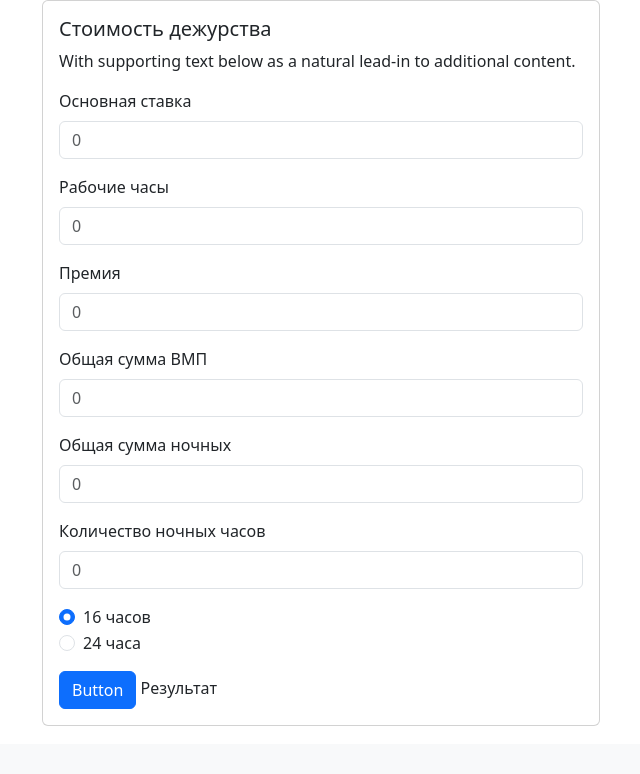
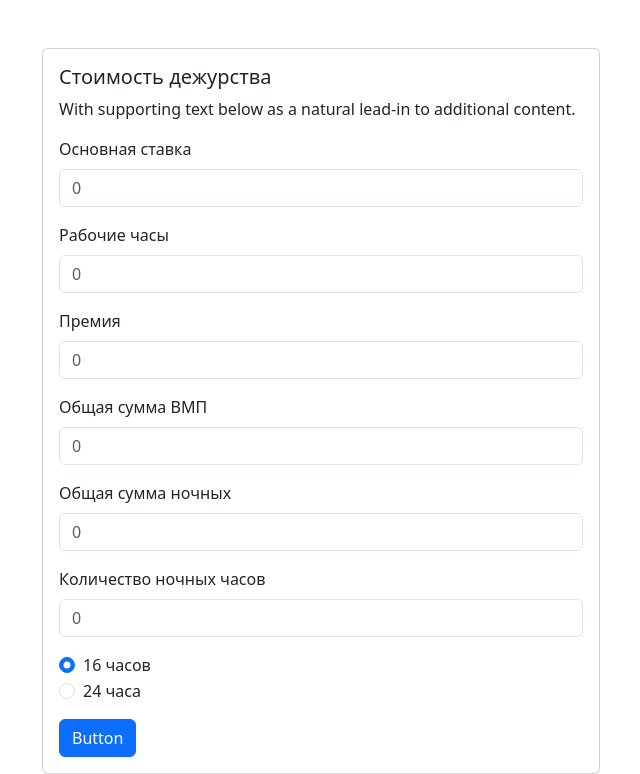
Before and after one commit to IgorKolotushkin/other_calculators, a FastAPI app: page / in a window 1280 px wide. Shown: the part 56-830 px from the top of the page, without its empty margins (319-959 px from the left). Before the commit the page ends 782 px from the top, so only its background shows below. Run offline with FastAPI, Linux system fonts and the light colour scheme.

Commit message:
update index

```diff
--- a/templates/index.html
+++ b/templates/index.html
@@ -1,5 +1,6 @@
 <!doctype html>
 <html lang="en">
+
 <head>
     <meta charset="utf-8">
     <meta name="viewport" content="width=device-width, initial-scale=1">
@@ -7,10 +8,10 @@
     <link href="https://cdn.jsdelivr.net/npm/bootstrap@5.3.2/dist/css/bootstrap.min.css" rel="stylesheet"
         integrity="sha384-T3c6CoIi6uLrA9TneNEoa7RxnatzjcDSCmG1MXxSR1GAsXEV/Dwwykc2MPK8M2HN" crossorigin="anonymous">
 </head>
+
 <body>
     <script src="https://cdn.jsdelivr.net/npm/bootstrap@5.3.2/dist/js/bootstrap.bundle.min.js"
-        integrity="sha384-C6RzsynM9kWDrMNeT87bh95OGNyZPhcTNXj1NW7RuBCsyN/o0jlpcV8Qyq46cDfL"
-        crossorigin="anonymous">
+        integrity="sha384-C6RzsynM9kWDrMNeT87bh95OGNyZPhcTNXj1NW7RuBCsyN/o0jlpcV8Qyq46cDfL" crossorigin="anonymous">
         </script>
 
     <script src="/js/sum.js" type="application/javascript"></script>
@@ -40,8 +41,8 @@
             </div>
         </div>
     </nav>
-<div class="container-sm">
-    <div class="card w-50 mx-auto">
+    <div class="container mt-5">
+        <div class="card col-6 offset-md-3">
             <div class="card-body">
                 <h5 class="card-title">Стоимость дежурства</h5>
                 <p class="card-text">With supporting text below as a natural lead-in to additional content.</p>
@@ -71,7 +72,8 @@
                 </div>
                 <div class="mb-3">
                     <div class="form-check">
-                    <input class="form-check-input" type="radio" name="flexRadioDefault" value="16.5" id="duty_16" checked>
+                        <input class="form-check-input" type="radio" name="flexRadioDefault" value="16.5" id="duty_16"
+                            checked>
                         <label class="form-check-label" for="duty_16">16 часов</label>
                     </div>
                     <div class="form-check mb-3">
@@ -81,11 +83,12 @@
                 </div>
                 <div>
                     <a onclick="calc_duty();" type="submit" class="btn btn-primary">Button</a>
-                <label class="label" id="result">Результат</label>
+                    <label class="label" id="result"></label>
                 </div>
             </div>
         </div>
     </div>
 
 </body>
+
 </html>
```
Lines whose indentation alone changed are shown as unchanged.
